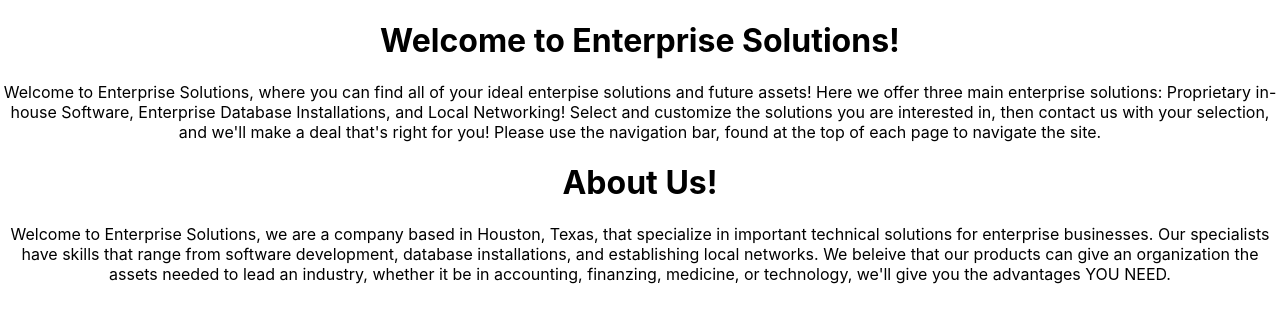
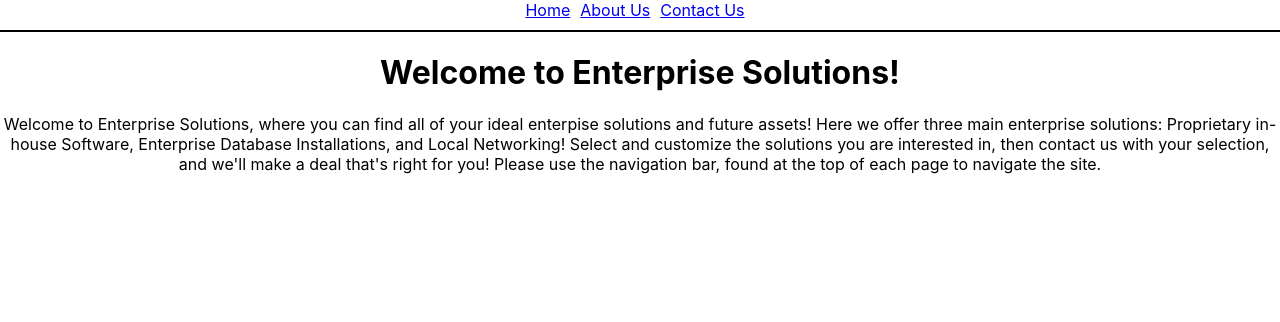
Before and after one commit to AcePrincipal/Enterprise-Solutions-FE, a React (Create React App) app: page / in a window 1280 px wide. Shown: the top 322 px of the page. Built offline with nearby package versions, Linux system fonts and the light colour scheme.

Commit message:
created a navbar to be displayed at the top of the page, and also made routes using react-router-dom.

```diff
--- a/package.json
+++ b/package.json
@@ -8,6 +8,7 @@
     "@testing-library/user-event": "^12.8.3",
     "react": "^17.0.2",
     "react-dom": "^17.0.2",
+    "react-router-dom": "^5.2.0",
     "react-scripts": "4.0.3",
     "web-vitals": "^1.1.2"
   },
--- a/src/App.js
+++ b/src/App.js
@@ -1,16 +1,30 @@
 import React, { Component } from 'react';
 import logo from './logo.svg';
 import './App.css';
-import WelcomeComponent from './WelcomeComponent';
-import AboutUsComponent from './AboutUsComponent';
+import WelcomeComponent from './Components/WelcomeComponent';
+import AboutUsComponent from './Components/AboutUsComponent';
+import ContactUsComponent from './Components/ContactUsComponent';
+import {
+  BrowserRouter as Router,
+  Route
+} from 'react-router-dom';
+import NavBar from './Components/NavBar';
 
 class App extends Component {
   render() {
     return (
+      <Router>
       <div className="App">
-        <WelcomeComponent/>
+        <NavBar/>
+        <Route exact path="/" render={() => <WelcomeComponent/>} />
+        <Route exact path="/AboutUs" render={() => <AboutUsComponent/>} />
+        <Route exact path="/ContactUs" render={() => <ContactUsComponent/>} />
+        {/* <Route path='/AboutUs' render={routerProps => <WelcomeComponent {...routerProps} movies={this.state.movies}/>} /> */}
+        {/* <WelcomeComponent/>
         <AboutUsComponent/>
+        <ContactUsComponent/> */}
       </div>
+      </Router>
     );
   }
 };
--- /dev/null
+++ b/src/Components/ContactUsComponent.js
@@ -0,0 +1,14 @@
+import React, { Component } from 'react';
+
+export default class ContactUsComponent extends Component {
+  render() {
+    return (
+      <div className="contact" id="con">
+        <h1> Enterprise Solutions Contact Page</h1>
+        <h6>Phone: +1(123)454-6789</h6>
+        <h6>Email: ESolutions@ESoltions.com</h6>
+        <h6>Address: 123 Rainbow Rd. Houston, TX 77062</h6>
+      </div>
+    );
+  }
+}
--- /dev/null
+++ b/src/Components/NavBar.js
@@ -0,0 +1,29 @@
+import React from 'react';
+import { NavLink } from 'react-router-dom';
+
+const NavBar = () => {
+  return (
+    <div style={{ borderBottom: '2px solid black', paddingBottom: '10px', marginBottom: '12px' }}>
+      <NavLink
+        style={{ marginRight: '10px' }}
+        to="/"
+      >
+        Home
+      </NavLink>
+      <NavLink
+        style={{ marginRight: '10px' }}
+        to="/AboutUs"
+      >
+        About Us
+      </NavLink>
+      <NavLink
+        style={{ marginRight: '10px' }}
+        to="/ContactUs"
+      >
+        Contact Us
+      </NavLink>
+    </div>
+  );
+}
+
+export default NavBar;
```
Also changed, not shown: src/Components/AboutUsComponent.js (renamed from src/AboutUsComponent.js), src/Components/WelcomeComponent.js (line endings or trailing spaces), 1 other file (tests, documents, lock files or other folders).
